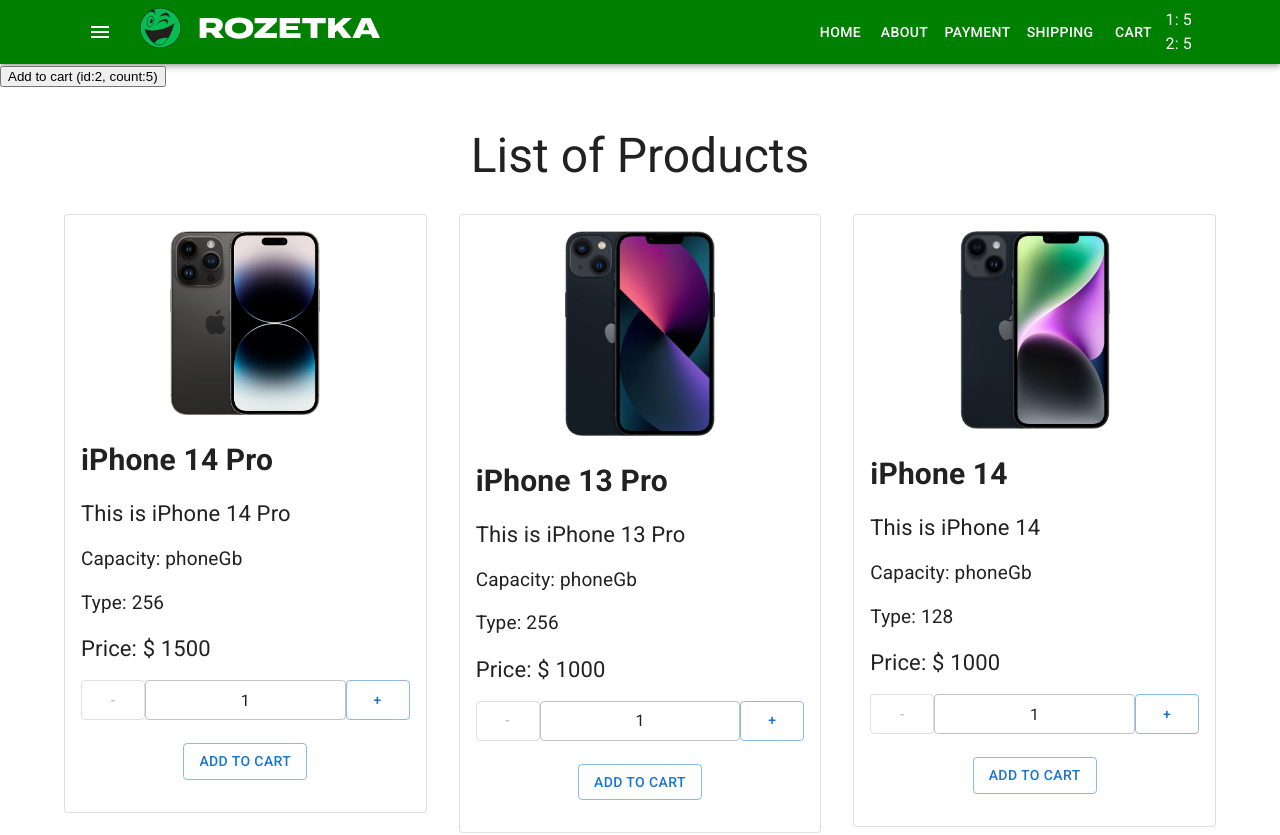
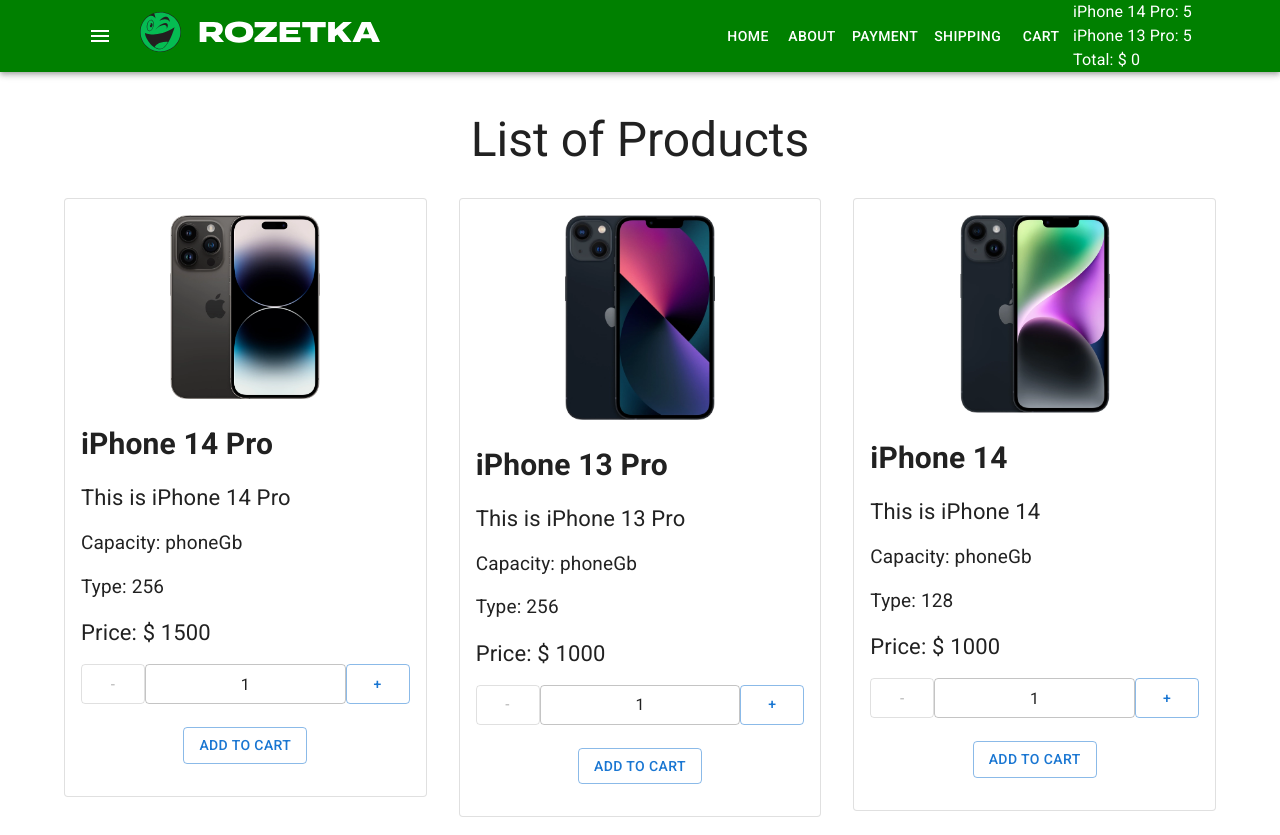
Before and after one commit to B1ackBoron/shop-project, a React (Create React App) app: page / in a window 1280 px wide. Shown: the top 835 px of the page. Built offline with nearby package versions, Linux system fonts and the light colour scheme.

Commit message:
added getObjectProducts

```diff
--- a/src/Container/App/App.tsx
+++ b/src/Container/App/App.tsx
@@ -26,9 +26,6 @@
             <StyledEngineProvider injectFirst>
                 <CssBaseline />
                 <Header productsInCart={productsInCart} />
-                <button onClick={() => addProductToCart(2, 5)}>
-                    Add to cart (id:2, count:5)
-                </button>
                 <Main addProductToCart={addProductToCart} />
             </StyledEngineProvider>
         </>
--- a/src/components/CartHeader/CartHeader.tsx
+++ b/src/components/CartHeader/CartHeader.tsx
@@ -1,17 +1,29 @@
+import productsArray, { getProductsObject, Product } from 'utils/productsArray'
+
 type Props = {
     productsInCart: {
         [id: number]: number
     }
+    productsObject?: {
+        [id: number]: Product
+    }
 }
 
-const CartHeader = ({ productsInCart }: Props) => {
+const CartHeader = ({
+    productsInCart,
+    productsObject = getProductsObject(productsArray),
+}: Props) => {
     return (
         <div>
-            {Object.keys(productsInCart).map((productId) => (
-                <div key={productId}>
-                    {productId}: {productsInCart[parseInt(productId)]}
-                </div>
-            ))}
+            <div>
+                {Object.keys(productsInCart).map((productId) => (
+                    <div key={productId}>
+                        {productsObject[parseInt(productId)].title}:{' '}
+                        {productsInCart[parseInt(productId)]}
+                    </div>
+                ))}
+            </div>
+            <div>Total: $ {0}</div>
         </div>
     )
 }
--- a/src/utils/productsArray.ts
+++ b/src/utils/productsArray.ts
@@ -1,4 +1,4 @@
-type Product = {
+export type Product = {
     id: number
     title: string
     description: string
@@ -65,4 +65,13 @@
     },
 ]
 
+export const getProductsObject = (array: Product[]) =>
+    array.reduce(
+        (object, product) => ({
+            ...object,
+            [product.id]: product,
+        }),
+        {}
+    )
+
 export default productsArray
```
